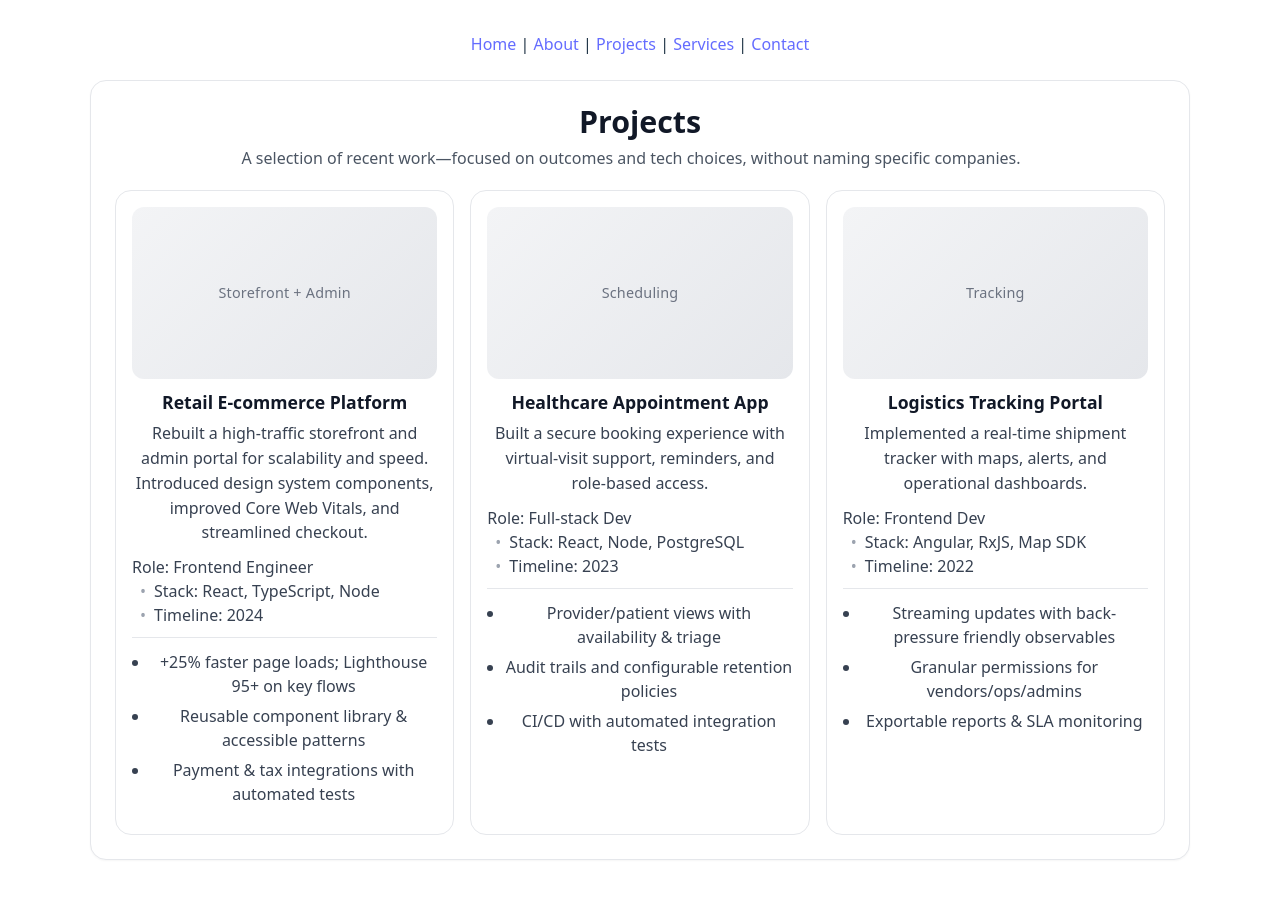
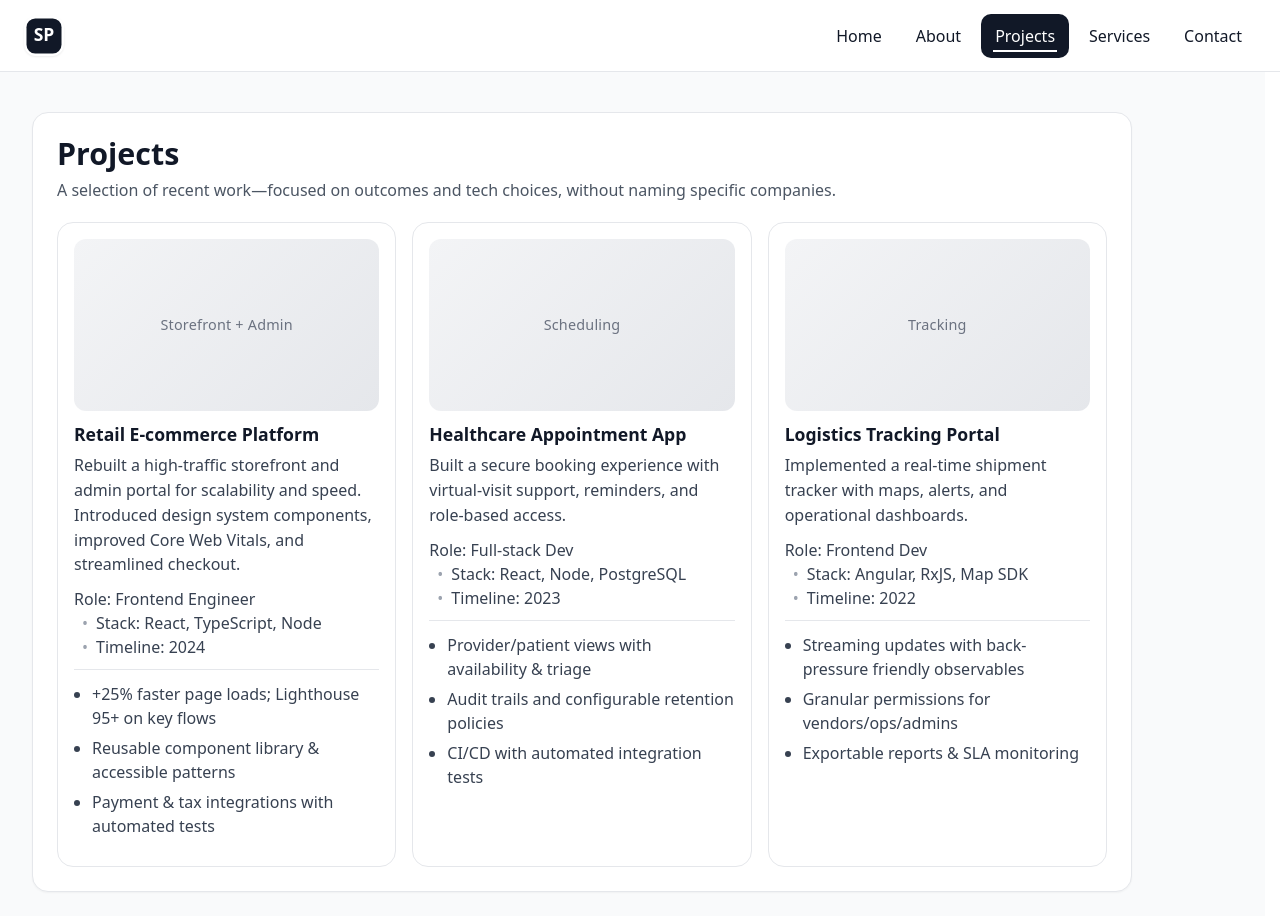
Before and after one commit to ersapatel/COMP229_Assignment_1_React_Portfolio, a React (Vite) app: page /projects in a window 1280 px wide. Built offline with nearby package versions, Linux system fonts and the light colour scheme.

Commit message:
page fix for app

```diff
--- a/src/App.css
+++ b/src/App.css
@@ -1,6 +1,82 @@
-#root {
-  max-width: 1280px;
+/* ===== Base ===== */
+* { box-sizing: border-box; }
+:root { --header-h: 72px; }
+
+html, body, #root {
+  height: auto;
+}
+html { overflow-y: scroll; scrollbar-gutter: stable; }
+body {
+  margin: 0;
+  background: #f9fafb;
+  color: #111827;
+  font-family: system-ui, -apple-system, Segoe UI, Roboto, Arial, sans-serif;
+}
+
+/* ===== Fixed, full-width navbar (no fluctuation) ===== */
+.site-header {
+  position: fixed;
+  top: 0; left: 0; right: 0;
+  height: var(--header-h);
+  z-index: 1000;
+
+  background: rgba(255,255,255,0.9);
+  -webkit-backdrop-filter: blur(8px);
+  backdrop-filter: blur(8px);
+  border-bottom: 1px solid #e5e7eb;
+}
+
+.nav-inner {
+  height: 100%;
+  display: flex; align-items: center; justify-content: space-between;
+  padding: 0 24px;
+  width: 100%; max-width: none; margin: 0;  /* full-bleed row */
+}
+
+.brand { display: inline-flex; align-items: center; text-decoration: none; }
+.logo-img {
+  width: 40px;
+  height: 40px;
+  display: block;
+  border-radius: 12px;
+  object-fit: cover;
+  box-shadow: 0 1px 2px rgba(0,0,0,.08);
+}
+
+/* Menu */
+.menu { display: flex; align-items: center; gap: 6px; list-style: none; margin: 0; padding: 0; }
+
+.nav-link {
+  position: relative;
+  display: inline-block;
+  padding: 10px 14px;
+  border-radius: 10px;
+  text-decoration: none;
+  color: #111827;
+  transition: background 150ms ease, color 150ms ease;
+}
+.nav-link:hover { background: #f3f4f6; }
+
+/* underline effect */
+.nav-link::after {
+  content: "";
+  position: absolute; left: 12px; right: 12px; bottom: 6px;
+  height: 2px; background: currentColor;
+  transform: scaleX(0); transform-origin: left; transition: transform 180ms ease;
+}
+.nav-link:hover::after { transform: scaleX(1); }
+
+/* Active state */
+.nav-link.active {
+  background: #111827; color: #fff;
+}
+.nav-link.active::after { transform: scaleX(1); background: #fff; }
+
+/* ===== Page content (push below fixed header) ===== */
+.page {
+  padding-top: calc(var(--header-h) + 16px);
+  max-width: none;
   margin: 0 auto;
-  padding: 2rem;
-  text-align: center;
+  padding-left: 24px;
+  padding-right: 24px;
 }
--- a/src/App.jsx
+++ b/src/App.jsx
@@ -1,37 +1,50 @@
-import { BrowserRouter, Routes, Route, Link } from 'react-router-dom';
-import './App.css';
+import { BrowserRouter, Routes, Route, NavLink } from "react-router-dom";
+import "./App.css";
+import spLogo from './assets/sp-logo.svg';
 
-import Home from './Page/home';
-import AboutMe from './Page/about-me';
-import Projects from './Page/projects';
-import Services from './Page/services';
-import Contact from './Page/contact';
+import Home from "./Page/home";
+import AboutMe from "./Page/about-me";
+import Projects from "./Page/projects";
+import Services from "./Page/services";
+import Contact from "./Page/contact";
 
-function App() {
+function Navbar() {
+  const base = "nav-link";
+  const linkClass = ({ isActive }) => (isActive ? `${base} active` : base);
 
   return (
-    <>
-      <BrowserRouter>
-        {/* Navigation */}
-        <nav>
-          <Link to="/">Home</Link> |{" "}
-          <Link to="/about">About</Link> |{" "}
-          <Link to="/projects">Projects</Link> |{" "}
-          <Link to="/services">Services</Link> |{" "}
-          <Link to="/contact">Contact</Link>
-        </nav>
+    <header className="site-header" role="banner">
+      <nav className="nav-inner" role="navigation" aria-label="Main">
+        <NavLink to="/" className="brand" aria-label="Home">
+           <img className="logo-img" src={spLogo} alt="SP" />
+        </NavLink>
 
-        {/* Routes */}
+        {/* Right: desktop menu */}
+        <ul className="menu">
+          <li><NavLink end to="/" className={linkClass}>Home</NavLink></li>
+          <li><NavLink to="/about" className={linkClass}>About</NavLink></li>
+          <li><NavLink to="/projects" className={linkClass}>Projects</NavLink></li>
+          <li><NavLink to="/services" className={linkClass}>Services</NavLink></li>
+          <li><NavLink to="/contact" className={linkClass}>Contact</NavLink></li>
+        </ul>
+      </nav>
+    </header>
+  );
+}
+
+export default function App() {
+  return (
+    <BrowserRouter>
+      <Navbar />
+      <main className="page">
         <Routes>
           <Route path="/" element={<Home />} />
           <Route path="/about" element={<AboutMe />} />
           <Route path="/projects" element={<Projects />} />
-          <Route path="/Services" element={<Services />} />
+          <Route path="/services" element={<Services />} />
           <Route path="/contact" element={<Contact />} />
         </Routes>
-      </BrowserRouter>
-    </>
-  )
+      </main>
+    </BrowserRouter>
+  );
 }
-
-export default App
```
